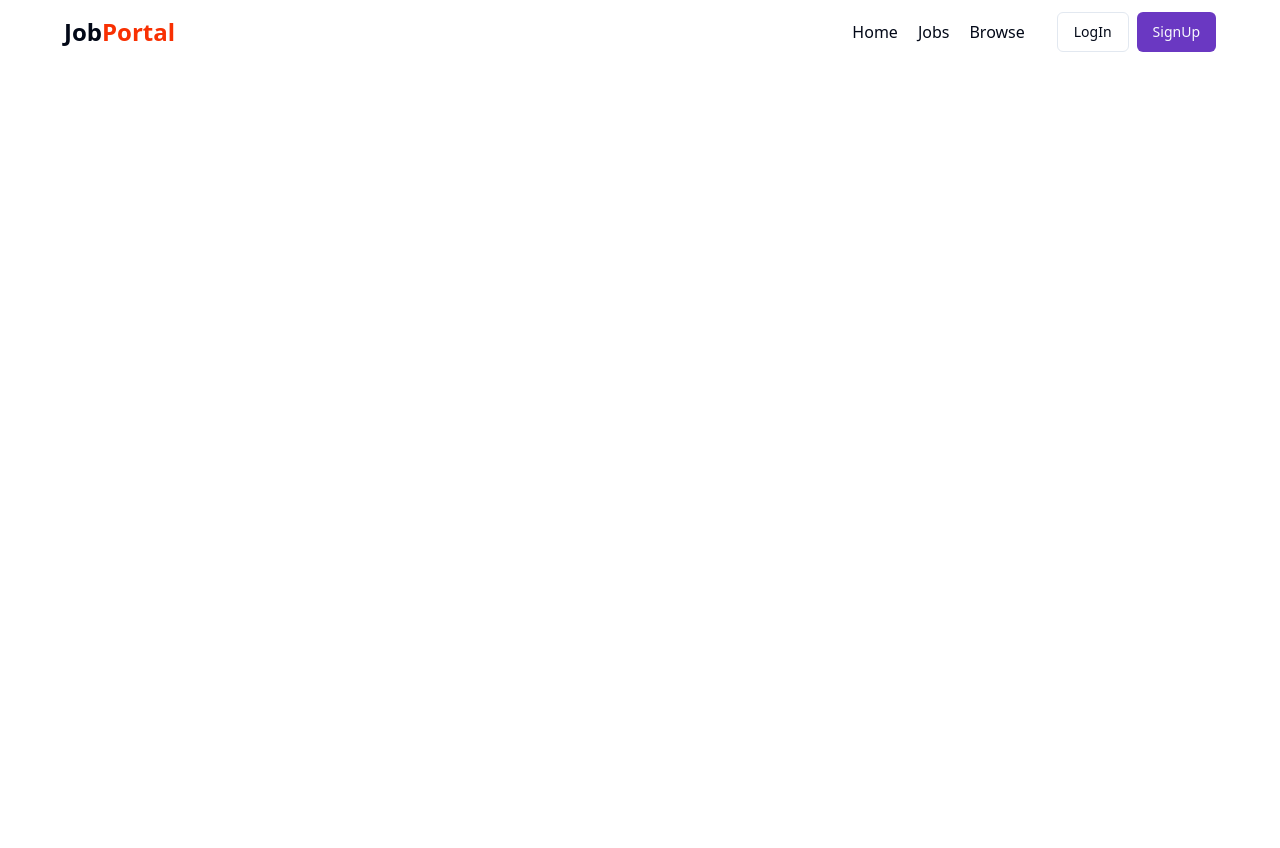
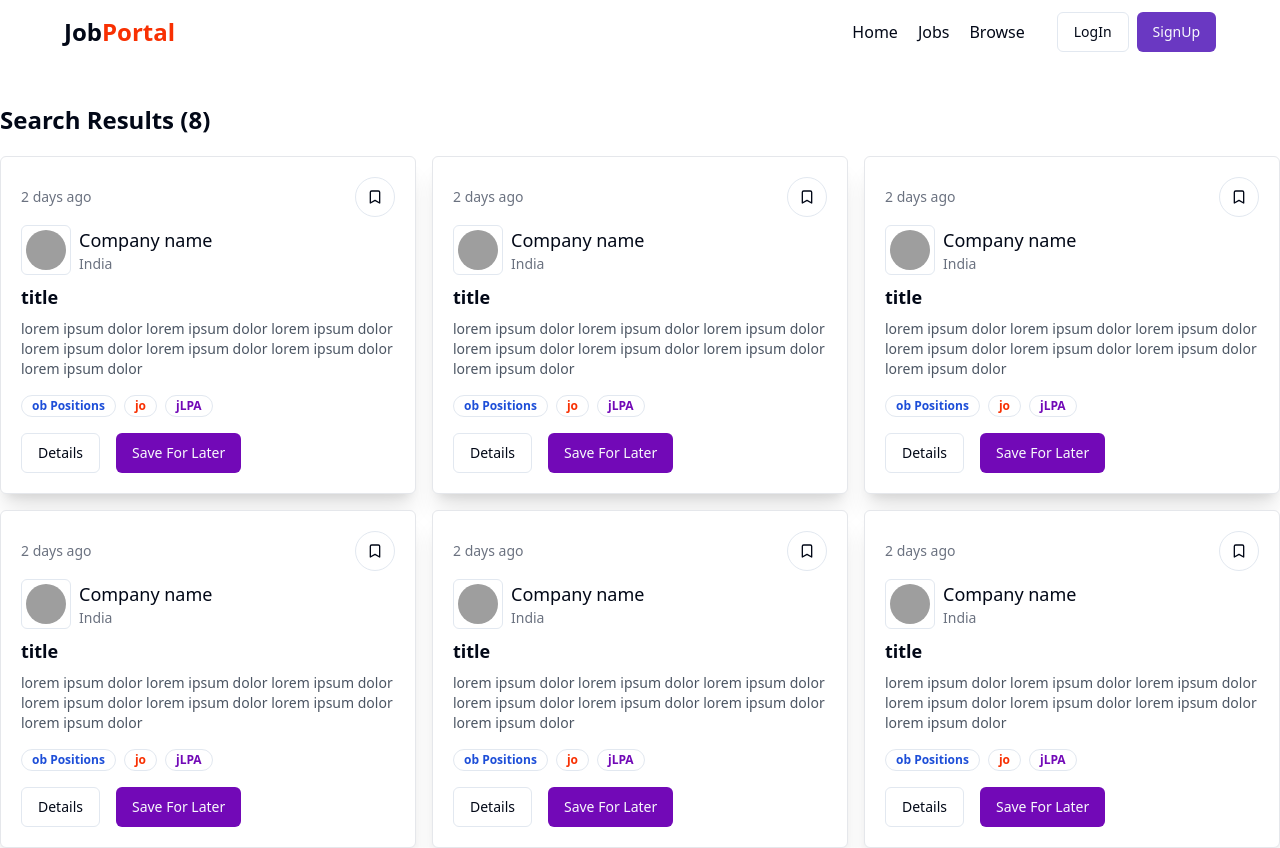
Before and after one commit to MoAnsarMansoorie/job-portal-mern, a React (Vite) app in the folder frontend/: page /browse in a window 1280 px wide. Shown: the top 848 px of the page. Before the commit the page ends 800 px from the top, so only its background shows below. Built offline with nearby package versions, Linux system fonts and the light colour scheme; grey boxes are pictures that could not be loaded.

Commit message:
created browse page

```diff
--- a/frontend/src/components/sharedComponents/Navbar.jsx
+++ b/frontend/src/components/sharedComponents/Navbar.jsx
@@ -3,9 +3,11 @@
 import { Button } from "../ui/button";
 import { Popover, PopoverContent, PopoverTrigger } from "../ui/popover";
 import { Link } from "react-router-dom";
+import { useSelector } from "react-redux";
 
 const Navbar = () => {
-  const user = false;
+  // const user = false;
+  const {user} = useSelector(store => store.auth)
   return (
     <div>
       <div className="flex justify-between items-center mx-auto max-w-6xl h-16">
--- a/frontend/src/pages/Browse.jsx
+++ b/frontend/src/pages/Browse.jsx
@@ -1,11 +1,26 @@
-import Navbar from "@/components/sharedComponents/Navbar"
+import JobCard from "@/components/sharedComponents/JobCard";
+import Navbar from "@/components/sharedComponents/Navbar";
+
+const randomJobs = [1, 2, 3, 4, 5, 6, 7, 8];
 
 const Browse = () => {
   return (
     <div>
-        <Navbar />
+      <Navbar />
+      <div className="max-w-7xl mx-auto my-10">
+        <h1 className="font-bold text-2xl mb-3">Search Results ({randomJobs.length})</h1>
+        <div className="grid grid-cols-3 gap-4 mt-5">
+        {
+          randomJobs.map((item, index) => {
+            return (
+              <JobCard key={index}/>
+            )
+          })
+        }
+        </div>
+      </div>
     </div>
-  )
-}
+  );
+};
 
-export default Browse
+export default Browse;
--- a/frontend/src/pages/LogIn.jsx
+++ b/frontend/src/pages/LogIn.jsx
@@ -9,7 +9,7 @@
 import axios from "axios";
 import { toast } from "sonner";
 import { useDispatch, useSelector } from "react-redux";
-import { setLoading } from "@/redux/authSlice";
+import { setLoading, setUser } from "@/redux/authSlice";
 import { Loader2 } from "lucide-react";
 
 const LogIn = () => {
@@ -40,6 +40,7 @@
       });
 
       if(res.data.success){
+        dispatch(setUser(res.data.user))
         navigate("/")
         toast.success(res.data.message)
       }
```
